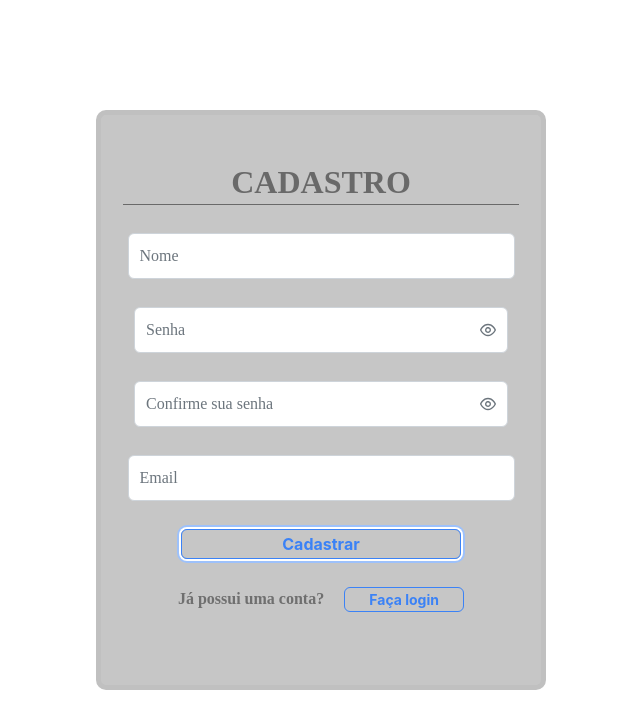
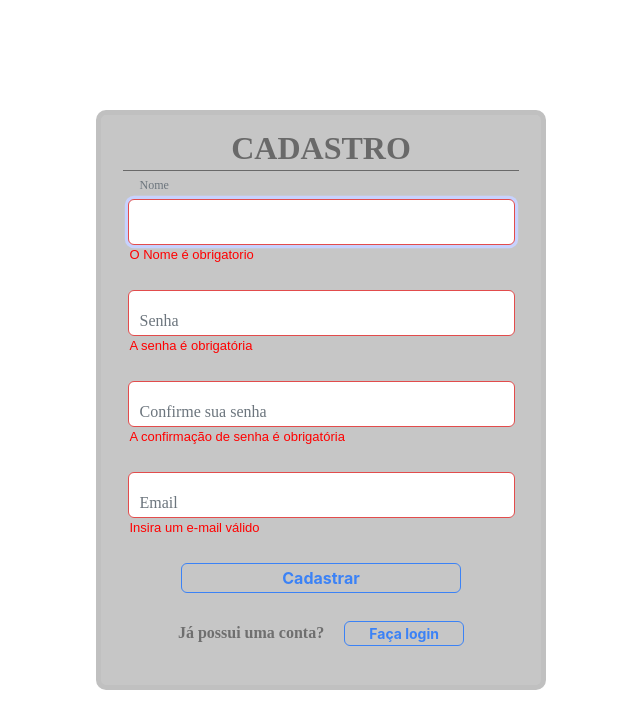
Before and after one commit to LeoAzzE/Projetos-provider-IT, a React (Vite) app in the folder projeto-final-react/list/: page /register in a window 1280 px wide. Both pictures are taken after a click on the button "Cadastrar". Shown: the top 728 px of the page, without its empty margins (319-959 px from the left). Built offline with nearby package versions, Linux system fonts and the light colour scheme.

Commit message:
finalizando cadastro de usuario

```diff
--- a/projeto-final-react/list/package.json
+++ b/projeto-final-react/list/package.json
@@ -10,11 +10,14 @@
     "preview": "vite preview"
   },
   "dependencies": {
+    "firebase": "^9.21.0",
     "primereact": "^9.3.1",
     "react": "^18.2.0",
     "react-dom": "^18.2.0",
     "react-hook-form": "^7.43.9",
-    "react-router-dom": "^6.10.0"
+    "react-router-dom": "^6.10.0",
+    "react-toastify": "^9.1.2",
+    "validator": "^13.9.0"
   },
   "devDependencies": {
     "@types/react": "^18.0.28",
--- a/projeto-final-react/list/src/App.jsx
+++ b/projeto-final-react/list/src/App.jsx
@@ -1,12 +1,17 @@
 import { BrowserRouter } from "react-router-dom"
 import RoutesApp from "./routes"
+import AuthProvider from "./contexts/auth"
+import { ToastContainer } from 'react-toastify'
+import 'react-toastify/dist/ReactToastify.css';
 
 function App() {
   return (
     <BrowserRouter>
-      <RoutesApp/>
+      <AuthProvider>
+        <ToastContainer autoClose={3000}/>
+        <RoutesApp/>
+      </AuthProvider>
     </BrowserRouter>
-
   )
 }
 
--- /dev/null
+++ b/projeto-final-react/list/src/contexts/auth.jsx
@@ -0,0 +1,72 @@
+import { useState, useEffect, createContext } from 'react'
+import { auth, db} from '../services/firebase'
+import { createUserWithEmailAndPassword } from 'firebase/auth'
+import { doc, getDoc, setDoc } from 'firebase/firestore'
+import { Password } from 'primereact/password'
+import { useNavigate } from 'react-router-dom'
+import { toast } from 'react-toastify'
+
+export const AuthContext = createContext({})
+
+function AuthProvider({children}) {
+    const [user, setUser] = useState(null)
+    const [loadingAuth, setLoadingAuth] = useState(false)
+    const navigate = useNavigate()
+
+    function signIn(email, password) {
+        console.log(email)
+        console.log(password)
+        alert('logado com sucesso')
+    }
+
+
+    async function signUp(name,password, email) {
+        setLoadingAuth(true)
+
+        await createUserWithEmailAndPassword(auth, email, password)
+        .then( async (value)=> {
+            let uid = value.user.uid
+
+            await setDoc(doc(db, "users", uid), {
+                nome: name,
+                avatarUrl: null,
+            })
+            .then(()=> {
+                let data = {
+                    uid: uid,
+                    nome: name,
+                    email: value.user.email
+                }
+
+                setUser(data)
+                storageUser(data)
+                setLoadingAuth(false)
+                toast.success("Seja bem-vindo")
+                navigate("/main")
+            })
+        })
+        .catch((error)=> {
+            console.log(error)
+            setLoadingAuth(false)
+        })
+    }
+
+    function storageUser(data) {
+        localStorage.setItem('@clients', JSON.stringify(data))
+    }
+
+    return (
+        <AuthContext.Provider
+            value={{
+                signed: !!user, //false
+                user,
+                signIn,
+                signUp,
+                loadingAuth
+            }}>
+            {children}
+        </AuthContext.Provider>
+    )
+}
+
+export default AuthProvider
--- /dev/null
+++ b/projeto-final-react/list/src/pages/MainPage/MainPage.jsx
@@ -0,0 +1,10 @@
+function MainPage() {
+    return (
+        <div>
+            <h1>Hello</h1>
+            <h1>world</h1>
+        </div>
+    )
+}
+
+export default MainPage
--- a/projeto-final-react/list/src/pages/SignIn/SignIn.jsx
+++ b/projeto-final-react/list/src/pages/SignIn/SignIn.jsx
@@ -1,15 +1,29 @@
-import { useState } from 'react';
+import { useContext, useState } from 'react';
 import { InputText } from 'primereact/inputtext';
 import { Password } from 'primereact/password';
 import { Button } from 'primereact/button';
 import { Link } from 'react-router-dom'
+import { AuthContext } from '../../contexts/auth'
 import "primereact/resources/themes/lara-light-indigo/theme.css";
 import "primereact/resources/primereact.min.css";
-import '../SignIn/signin.css'
+import '../SignIn/SignIn.css'
 
 export default function SignIn() {
-const[userName, setUserName] = useState('')
-const[userPassword, setuserPassword] = useState('')
+
+    const[userName, setUserName] = useState('')
+    const[userPassword, setuserPassword] = useState('')
+
+    const { signIn } = useContext(AuthContext)
+
+    function handleSignIn(e) {
+        e.preventDefault()
+        alert('teste')
+
+        if (userName !== '' && userPassword !== '') {
+            signIn(userName, userPassword)
+        }
+    }
+
 
     return (
         <div className="container-center">
@@ -25,11 +39,11 @@ const[userPassword, setuserPassword] = useState('')
                     <label htmlFor="password">Senha</label>
                 </span>
                 <div>
-                    <Button className='button' label="Login" severity="info" outlined />
+                    <Button onClick={handleSignIn} className='button' label="Login" severity="info" outlined />
                 </div>
 
                 <div className='register'>
-                    <div> Ainda não possui conta?</div>
+                    <div> Ainda não possui uma conta?</div>
                     <Link className='link' to='/register'>
                         <Button size='small' className='button' label="Cadastre-se" severity="info" outlined />
                     </Link>
--- a/projeto-final-react/list/src/pages/SignUp/SignUp.jsx
+++ b/projeto-final-react/list/src/pages/SignUp/SignUp.jsx
@@ -1,20 +1,29 @@
-import { useState } from 'react';
+import { useState, useContext } from 'react';
 import { InputText } from 'primereact/inputtext';
-import { Password } from 'primereact/password';
 import { Button } from 'primereact/button';
 import { Link } from 'react-router-dom'
 import { useForm } from "react-hook-form"
+import { AuthContext } from '../../contexts/auth'
+import  validator  from "validator";
 import "primereact/resources/themes/lara-light-indigo/theme.css";
 import "primereact/resources/primereact.min.css";
-import '../SignUp/signup.css'
+import '../SignUp/SignUp.css'
 
 export default function SignUp() {
 const[userName, setUserName] = useState('')
 const[userPassword, setUserPassword] = useState('')
+const[userPassword2, setUserPassword2] = useState('')
 const[email, setEmail] = useState('')
 
-const { register } = useForm()
-// const onSubmit = () => {}
+const { signUp, loadingAuth } = useContext(AuthContext)
+
+const { register, handleSubmit, formState: { errors }, watch } = useForm()
+
+ async function onSubmit(data){
+    await signUp(data.name, data.password, data.email)
+}
+
+const watchPassword = watch("password");
 
     return (
         <div className="container-center">
@@ -22,23 +31,34 @@ const { register } = useForm()
                     <h1>CADASTRO</h1>
                     <div className='line'></div>
                     <span className="p-float-label">
-                        <InputText {... register('name')} value={userName} onChange={(e)=> setUserName(e.target.value)} size={31} id="username" />
+                        <InputText className={errors?.name && "p-invalid"} {... register('name', {required: true, minLength: 3})} value={userName} onChange={(e)=> setUserName(e.target.value)} size={31} id="username" />
+                        {errors?.name?.type === "required" && (<p className='error-msg'>O Nome é obrigatorio</p>)}
+                        {errors?.name?.type === "minLength" && (<p className='error-msg'>Nome deve ter no minimo 3 caracteres</p>)}
                         <label htmlFor="username">Nome</label>
                     </span>
                     <span className="p-float-label">
-                        <Password {... register('password')} toggleMask strongLabel="Boa" mediumLabel="Média" weakLabel="muito simples"value={userPassword} onChange={(e)=> setUserPassword(e.target.value)} size={27} inputId="password"/>
-                        <label htmlFor="password">Senha</label>
+                        <InputText maxLength='15' type='password' className={errors?.password && "p-invalid"} size={31} {...register("password", {required: true, minLength: 8})} id="password" value={userPassword} onChange={(e) => setUserPassword(e.target.value)} />
+                        {errors?.password?.type === "required" && (<p className='error-msg'>A senha é obrigatória</p>)}
+                        {errors?.password?.type === "minLength" && (<p className='error-msg'>A senha deve ter no mínimo 8 caracteres</p>)}
+                        <label htmlFor="userpassword">Senha</label>
                     </span>
                     <span className="p-float-label">
-                        <Password {... register('password')} toggleMask strongLabel="Boa" mediumLabel="Média" weakLabel="muito simples"value={userPassword} onChange={(e)=> setUserPassword(e.target.value)} size={27} inputId="password"/>
-                        <label htmlFor="password">Confirme sua senha</label>
+                        <InputText maxLength='15' type='password' className={errors?.senha && "p-invalid"} size={31} {...register('senha', {required: true, minLength: 8, validate: (value) => value === watchPassword})} id="psw" value={userPassword2} onChange={(e) => setUserPassword2(e.target.value)} />
+                        {errors?.senha?.type === "validate" && (<p className='error-msg'>As senhas não conferem</p>)}
+                        {errors?.senha?.type === "required" && (<p className='error-msg'>A confirmação de senha é obrigatória</p>)}
+                        {errors?.senha?.type === "minLength" && (<p className='error-msg'>A senha deve ter no mínimo 8 caracteres</p>)}
+                        <label htmlFor="userpassword">Confirme sua senha</label>
                     </span>
+
                     <span className="p-float-label">
-                        <InputText {... register('email')}value={email} onChange={(e)=> setEmail(e.target.value)} size={31} id="username" />
-                        <label htmlFor="username">Email</label>
+                        <InputText className={errors?.email && "p-invalid"} {... register('email', {required: true, validate: (value) => validator.isEmail(value)})} value={email} onChange={(e)=> setEmail(e.target.value)} size={31} id="useremail" />
+                        {errors?.email?.type && (<p className='error-msg'>Insira um e-mail válido</p>)}
+                        <label htmlFor="email">Email</label>
                     </span>
+
                     <div>
-                        <Button className='button' label="Cadastrar" severity="info" outlined />
+                        <Button type='submit' onClick={()=> handleSubmit(onSubmit)()} className='button' label={loadingAuth ? 'Carregando...' :
+                    'Cadastrar'} severity="info" outlined />
                     </div>
                     <div className='register'>
                         <div> Já possui uma conta?</div>
--- a/projeto-final-react/list/src/pages/SignUp/signup.css
+++ b/projeto-final-react/list/src/pages/SignUp/signup.css
@@ -24,6 +24,16 @@
     border-radius: 10px;
     border: 5px solid #c0c0c0;
 }
+
+.error-msg {
+    color: red;
+    margin-top: 2px;
+    margin-left: 2px;
+    font-family: sans-serif;
+    font-size: 13px;
+
+}
+
 
 .line {
     width: 90%;
--- a/projeto-final-react/list/src/routes/index.jsx
+++ b/projeto-final-react/list/src/routes/index.jsx
@@ -1,13 +1,14 @@
 import { Routes, Route } from 'react-router-dom'
-
-import SignIn from '../pages/SignIn/signin'
-import SignUp from '../pages/SignUp/signup'
+import MainPage from '../pages/MainPage/MainPage'
+import SignIn from '../pages/SignIn/SignIn'
+import SignUp from '../pages/SignUp/SignUp'
 
 function RoutesApp() {
     return (
         <Routes>
             <Route path='/' element={<SignIn/>}/>
             <Route path='register' element={<SignUp/>}/>
+            <Route path='main' element={<MainPage/>}/>
         </Routes>
     )
 }
--- /dev/null
+++ b/projeto-final-react/list/src/services/firebase.jsx
@@ -0,0 +1,22 @@
+import { initializeApp } from 'firebase/app'
+import { getAuth } from 'firebase/auth'
+import { getFirestore } from 'firebase/firestore'
+import { getStorage } from 'firebase/storage'
+
+const firebaseConfig = {
+    apiKey: "AIzaSyCtBA6hqA78QheQpDi0I93IUU0Lb1Fcn3E",
+    authDomain: "project-reactjs-8874b.firebaseapp.com",
+    projectId: "project-reactjs-8874b",
+    storageBucket: "project-reactjs-8874b.appspot.com",
+    messagingSenderId: "772462791368",
+    appId: "1:772462791368:web:ec44976be3b8a4fdcb33fd",
+    measurementId: "G-VP9VWJHECH"
+  };
+
+  const firebaseApp = initializeApp(firebaseConfig)
+
+  const auth = getAuth(firebaseApp)
+  const db = getFirestore(firebaseApp)
+  const storage = getStorage(firebaseApp)
+
+  export { auth, db, storage }
```
Also changed, not shown: projeto-final-react/list/.eslintrc.cjs, 1 other file (tests, documents, lock files or other folders).
